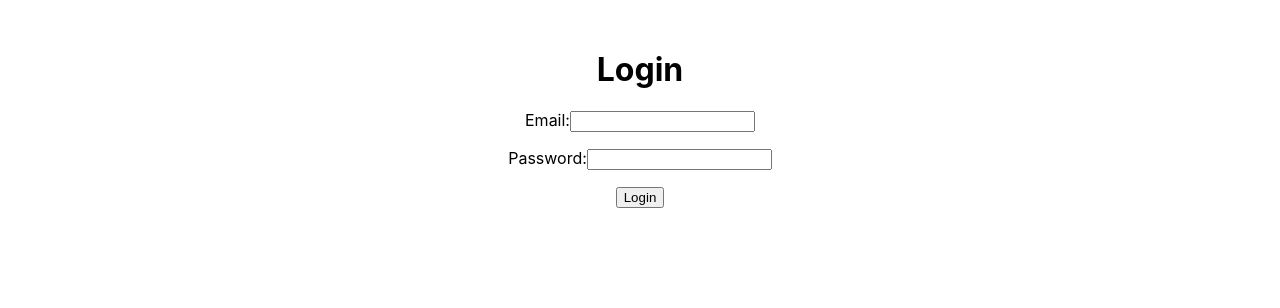
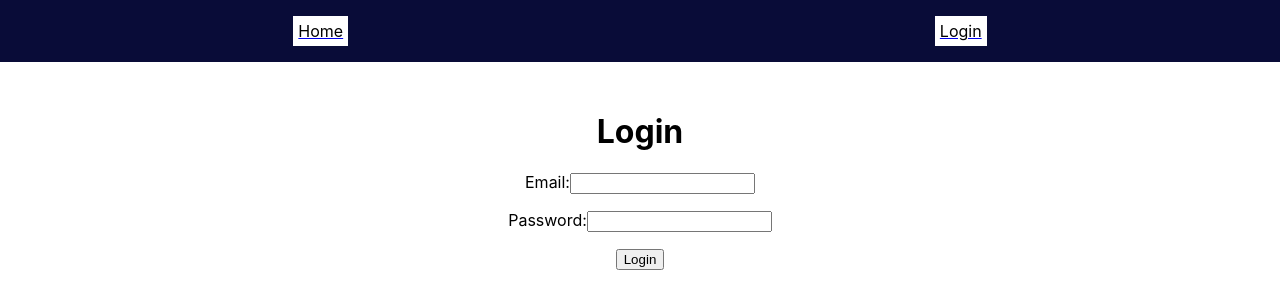
Before and after one commit to DefKirch/codaisseur-coders, a React (Create React App) app: page /login in a window 1280 px wide. Shown: the top 308 px of the page. Built offline with nearby package versions, Linux system fonts and the light colour scheme.

Commit message:
Added logout button and functionality

```diff
--- a/src/App.js
+++ b/src/App.js
@@ -1,12 +1,23 @@
 import "./App.css";
 import { Route, Routes } from "react-router-dom";
+import { bootstrapLoginState } from "./store/auth/thunks";
+import { useDispatch } from "react-redux";
+import { useEffect } from "react";
 import HomePage from "./pages/HomePage";
 import PostPage from "./pages/PostPage";
 import LoginPage from "./pages/LoginPage";
+import Toolbar from "./components/Toolbar";
 
 function App() {
+  const dispatch = useDispatch();
+
+  useEffect(() => {
+    dispatch(bootstrapLoginState());
+  }, []);
+
   return (
     <div className="App">
+      <Toolbar />
       <Routes>
         <Route path="/" element={<HomePage />} />
         <Route path="/post/:id" element={<PostPage />} />
--- a/src/components/Toolbar/index.jsx
+++ b/src/components/Toolbar/index.jsx
@@ -1,5 +1,38 @@
+import "./styles.css";
+import { NavLink } from "react-router-dom";
+import { useDispatch, useSelector } from "react-redux";
+import { selectUser } from "../../store/auth/selectors";
+import { logoutUser } from "../../store/auth/slice";
+
 const Toolbar = () => {
-  return <div>Toolbar</div>;
+  const user = useSelector(selectUser);
+  const dispatch = useDispatch();
+
+  return (
+    <div className="Toolbar">
+      <NavLink to="/">
+        <p>Home</p>
+      </NavLink>
+
+      {/* check if user has token:
+    - Select token from reduxState
+    - configure auth selector to select token
+    - If user has token -> display "username + log out button"
+    - If user is not logged in -> display "log in" with button*/}
+      {user ? (
+        <div className="LogOut">
+          <p>Hi {user.name}!</p>
+          <p>
+            <button onClick={() => dispatch(logoutUser())}>Log out</button>
+          </p>
+        </div>
+      ) : (
+        <NavLink to="/login">
+          <p>Login</p>
+        </NavLink>
+      )}
+    </div>
+  );
 };
 
 export default Toolbar;
--- a/src/components/Toolbar/styles.css
+++ b/src/components/Toolbar/styles.css
@@ -0,0 +1,20 @@
+.Toolbar {
+    margin: 0 auto;
+    width: 100%;
+    background-color: rgb(9, 12, 56);
+    color: white;
+    text-align: center;
+    display: flex;
+    justify-content: space-around;
+}
+
+.Toolbar p {
+    text-decoration: none;
+    color: black;
+    background-color: white;
+    padding: 5px;
+}
+
+.LogOut {
+    display: flex;
+}
--- a/src/pages/LoginPage/index.jsx
+++ b/src/pages/LoginPage/index.jsx
@@ -10,11 +10,9 @@ const LoginPage = () => {
 
   const handleSubmit = (event) => {
     event.preventDefault();
-    console.log("TODO login with", email, password);
     dispatch(loginUser(email, password));
     setEmail("");
     setPassword("");
-    // TODO:
   };
 
   return (
--- /dev/null
+++ b/src/store/auth/selectors.js
@@ -0,0 +1 @@
+export const selectUser = (reduxState) => reduxState.auth.me;
--- a/src/store/auth/slice.js
+++ b/src/store/auth/slice.js
@@ -21,9 +21,22 @@ const authSlice = createSlice({
       state.me = action.payload;
       state.loading = false;
     },
+    logoutUser: (state, action) => {
+      state.me = null;
+      state.token = null;
+      state.loading = false;
+      localStorage.removeItem("token");
+      console.log("Logout action succeeded");
+    },
   },
 });
 
-export const { setToken, startLoading, setProfile } = authSlice.actions;
+export const { setToken, startLoading, setProfile, logoutUser } =
+  authSlice.actions;
 
 export default authSlice.reducer;
+
+// Make the logout button work!
+// Setup an action in the slice to:
+// 1) clear the redux state
+// 2) clear the localStorage
--- a/src/store/auth/thunks.js
+++ b/src/store/auth/thunks.js
@@ -1,5 +1,6 @@
 import axios from "axios";
 import { setToken, startLoading, setProfile } from "./slice";
+// import { useNavigate } from "react-router-dom";
 
 export const loginUser = (email, password) => async (dispatch, getState) => {
   try {
@@ -11,17 +12,35 @@ export const loginUser = (email, password) => async (dispatch, getState) => {
         password,
       }
     );
-    // console.log("Here", getState().auth.loading);
-    console.log("LoginResponse", loginResponse.data);
-    dispatch(setToken(loginResponse.data.jwt));
+    const token = loginResponse.data.jwt;
+    // console.log("LoginResponse", token.data);
+    localStorage.setItem("token", token);
+    dispatch(setToken(token));
     dispatch(startLoading());
     const userProfile = await axios.get(
       "https://codaisseur-coders-network.herokuapp.com/me",
-      { headers: { Authorization: `Bearer ${getState().auth.token}` } }
+      { headers: { Authorization: `Bearer ${token}` } }
     );
-    console.log("Is this the token?", getState().auth.token);
-    dispatch(setProfile(userProfile));
+    dispatch(setProfile(userProfile.data));
   } catch (e) {
     console.log(e.message);
   }
 };
+
+export const bootstrapLoginState = () => async (dispatch, getState) => {
+  try {
+    const token = localStorage.getItem("token");
+    dispatch(setToken(token));
+    if (token) {
+      dispatch(startLoading());
+      const userProfile = await axios.get(
+        "https://codaisseur-coders-network.herokuapp.com/me",
+        { headers: { Authorization: `Bearer ${token}` } }
+      );
+      dispatch(setProfile(userProfile.data));
+    }
+  } catch (e) {
+    console.log(e.message);
+  }
+  // console.log("Bootstrap token", token);
+};
```
